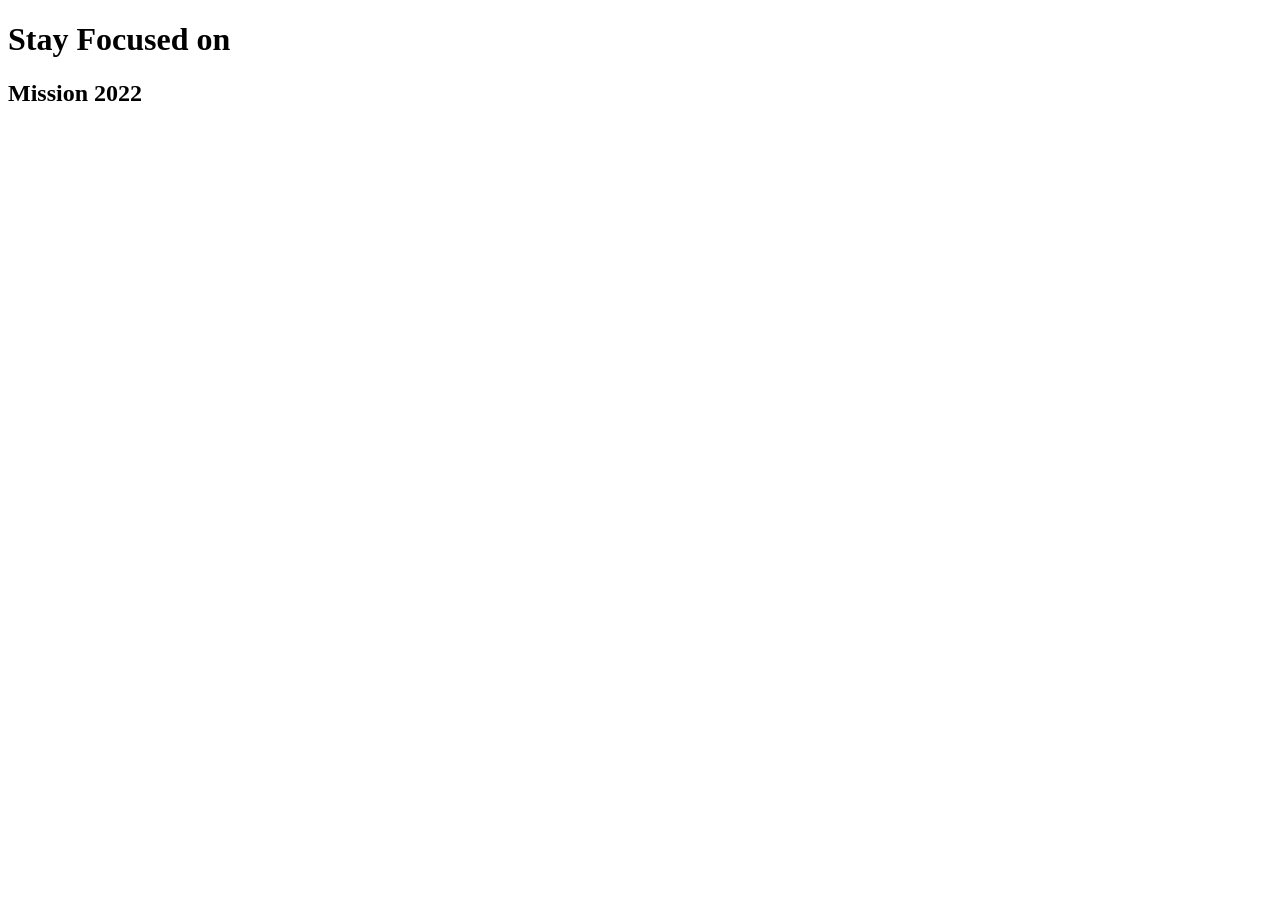
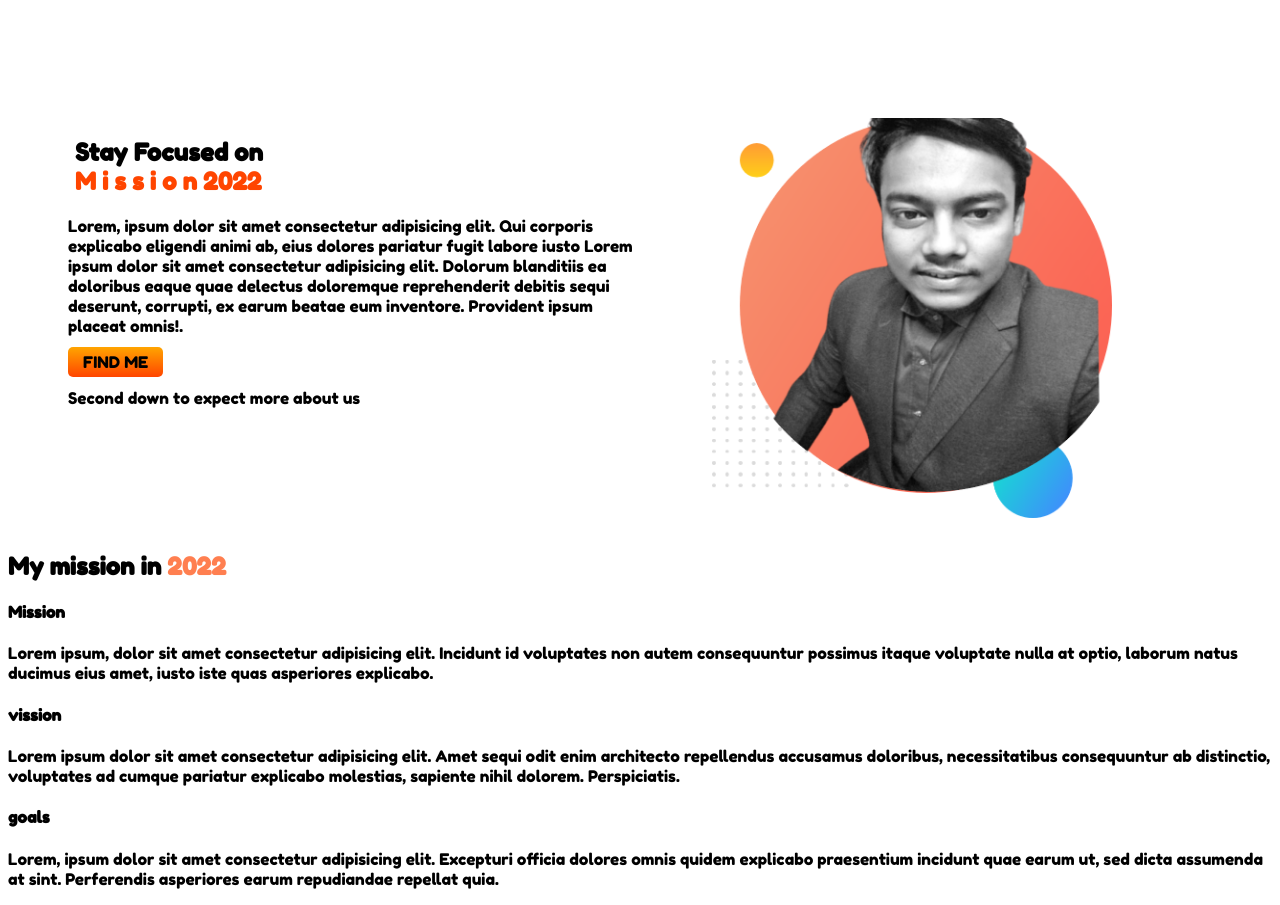
Before and after one commit to MamaurHasan2/assignment, a plain HTML site: page index.html in a window 1280 px wide. Before the commit the page ends 800 px from the top, so only its background shows below. Drawn offline with Linux system fonts and the light colour scheme.

Commit message:
normal code

```diff
--- a/index.html
+++ b/index.html
@@ -5,11 +5,43 @@
     <meta http-equiv="X-UA-Compatible" content="IE=edge">
     <meta name="viewport" content="width=device-width, initial-scale=1.0">
     <title>Document</title>
+    <link rel="preconnect" href="https://fonts.googleapis.com">
+<link rel="preconnect" href="https://fonts.gstatic.com" crossorigin>
+<link href="https://fonts.googleapis.com/css2?family=Fredoka+One&display=swap" rel="stylesheet">
+
     <link rel="stylesheet" href="style.css">
 </head>
 <body>
-    <h1>Stay Focused on </h1>
-    <h2>Mission 2022 </h2>
+    <section class="first-section">
+        <div class="marginleft">
+            <Div class="line">
+                <h1 >Stay Focused on <br> <span class="color">M i s s i o n 2022</span> </h1>
+            </Div>
 
+                     <p>Lorem, ipsum dolor sit amet consectetur adipisicing elit. Qui corporis explicabo eligendi animi ab, eius dolores pariatur fugit labore iusto Lorem ipsum dolor sit amet consectetur adipisicing elit. Dolorum blanditiis ea doloribus eaque quae delectus doloremque reprehenderit debitis sequi deserunt, corrupti, ex earum beatae eum inventore. Provident ipsum placeat omnis!.</p>
+            <a class="button" target="_blank" href="https://www.facebook.com/hr.hasan.104">FIND ME</a>
+            <p>Second down to expect more about us</p>
+            </div>
+            <div class="first-secimg">
+                <img src="mission-2022-main/images/person/my-bg1.png" alt="">
+            </div>
+
+    </section>
+    <section>
+        <h2>My mission in <span class="mission">2022</span> </h2>
+        <div>
+            <h4>Mission</h4>
+            <p>Lorem ipsum, dolor sit amet consectetur adipisicing elit. Incidunt id voluptates non autem consequuntur possimus itaque voluptate nulla at optio, laborum natus ducimus eius amet, iusto iste quas asperiores explicabo.</p>
+        </div>
+
+        <div>
+            <h4>vission</h4>
+            <p>Lorem ipsum dolor sit amet consectetur adipisicing elit. Amet sequi odit enim architecto repellendus accusamus doloribus, necessitatibus consequuntur ab distinctio, voluptates ad cumque pariatur explicabo molestias, sapiente nihil dolorem. Perspiciatis.</p>
+        </div>
+        <div>
+            <h4>goals</h4>
+            <p>Lorem, ipsum dolor sit amet consectetur adipisicing elit. Excepturi officia dolores omnis quidem explicabo praesentium incidunt quae earum ut, sed dicta assumenda at sint. Perferendis asperiores earum repudiandae repellat quia.</p>
+        </div>
+    </section>
 </body>
 </html>
--- a/style.css
+++ b/style.css
@@ -0,0 +1,41 @@
+body{
+    font-family: 'Fredoka One', cursive;
+}
+.first-section{
+    display: flex;
+}
+
+.color{
+    color: orangered;
+}
+.first-secimg img {
+    width: 400px;
+    height: 400px;
+    margin-right: 150px;
+    margin-left: 50px;
+    margin-top: 100px;
+    padding: 10px;
+}
+.marginleft{
+    margin-left: 50px;
+    margin-top: 100px;
+    padding: 10px;
+}
+.button {
+    text-decoration: none;
+    background-image: linear-gradient( orange, orangered);
+    padding: 5px 15px;
+    color: black;
+    border-radius: 5px;
+    font-weight: 500px;
+}
+.line {
+    border-left: 7px solid;
+    border-image: linear-gradient(orange, tomato);
+    border-image: slice 1;
+
+}
+.mission{
+    color: coral;
+
+}
```
Also changed, not shown: mission-2022-main/images/person/my-bg1.png (added).
